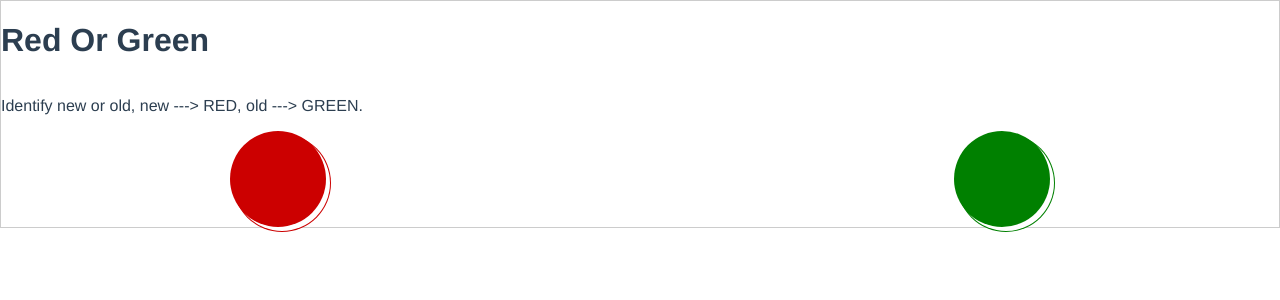
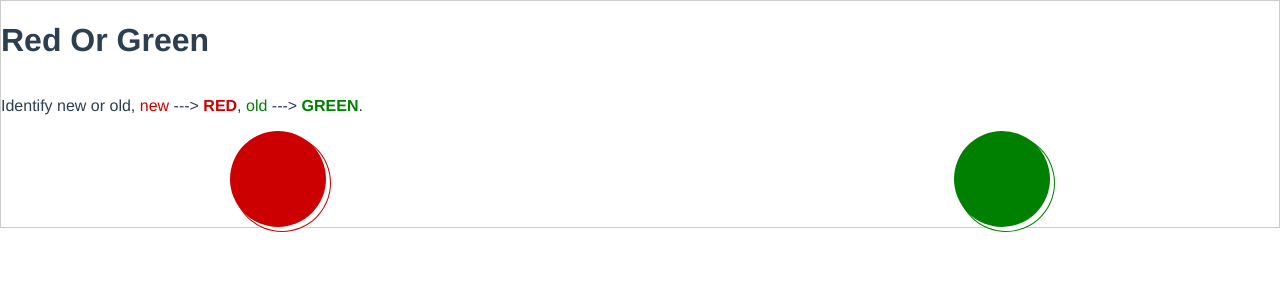
Before and after one commit to flying-musk/red-or-green, a Vue app: page / in a window 1280 px wide. Shown: the top 300 px of the page. Built offline with nearby package versions, Linux system fonts and the light colour scheme.

Commit message:
[red-or-green] Add color style to description.

```diff
--- a/src/components/RedOrGreen.vue
+++ b/src/components/RedOrGreen.vue
@@ -1,7 +1,11 @@
 <template>
   <div id="red_or_green" class="r-outer">
     <h1>Red Or Green</h1>
-    <p>Identify new or old, new ---> RED, old ---> GREEN.</p>
+    <p>
+      Identify new or old, <span class="title-red">new</span> --->
+      <b class="title-red">RED</b>, <span class="title-green">old</span> --->
+      <b class="title-green">GREEN</b>.
+    </p>
     <div class="r-buttons">
       <div class="buttons-button" data-color="red"></div>
       <div class="buttons-button" data-color="green"></div>
@@ -49,4 +53,10 @@ export default {
 .buttons-button[data-color='green']:active {
   box-shadow: #ffffff 2px 2px 0 0, #008000 2px 2px 0 1px;
 }
+.title-red {
+  color: #cc0000;
+}
+.title-green {
+  color: #008000;
+}
 </style>
```
